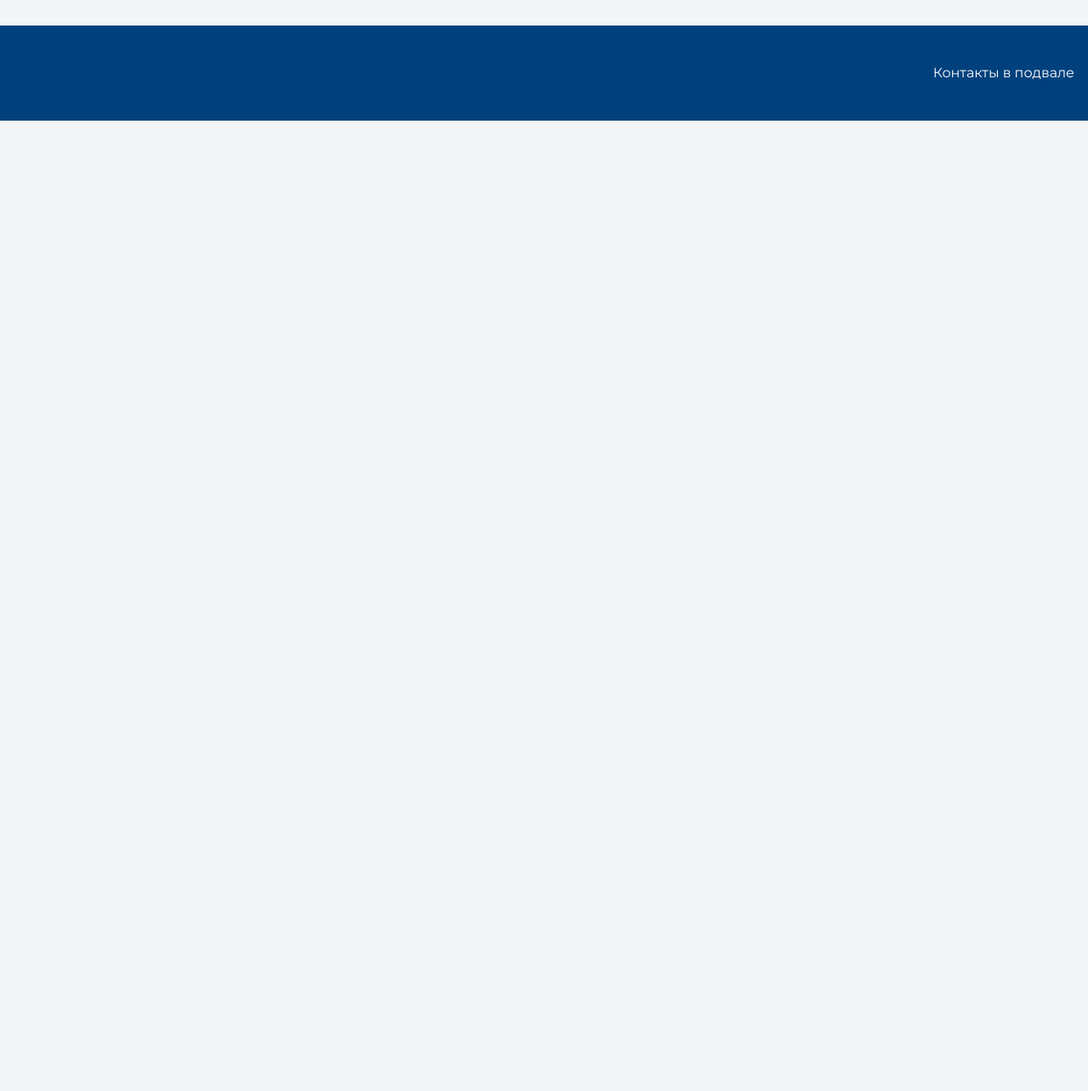
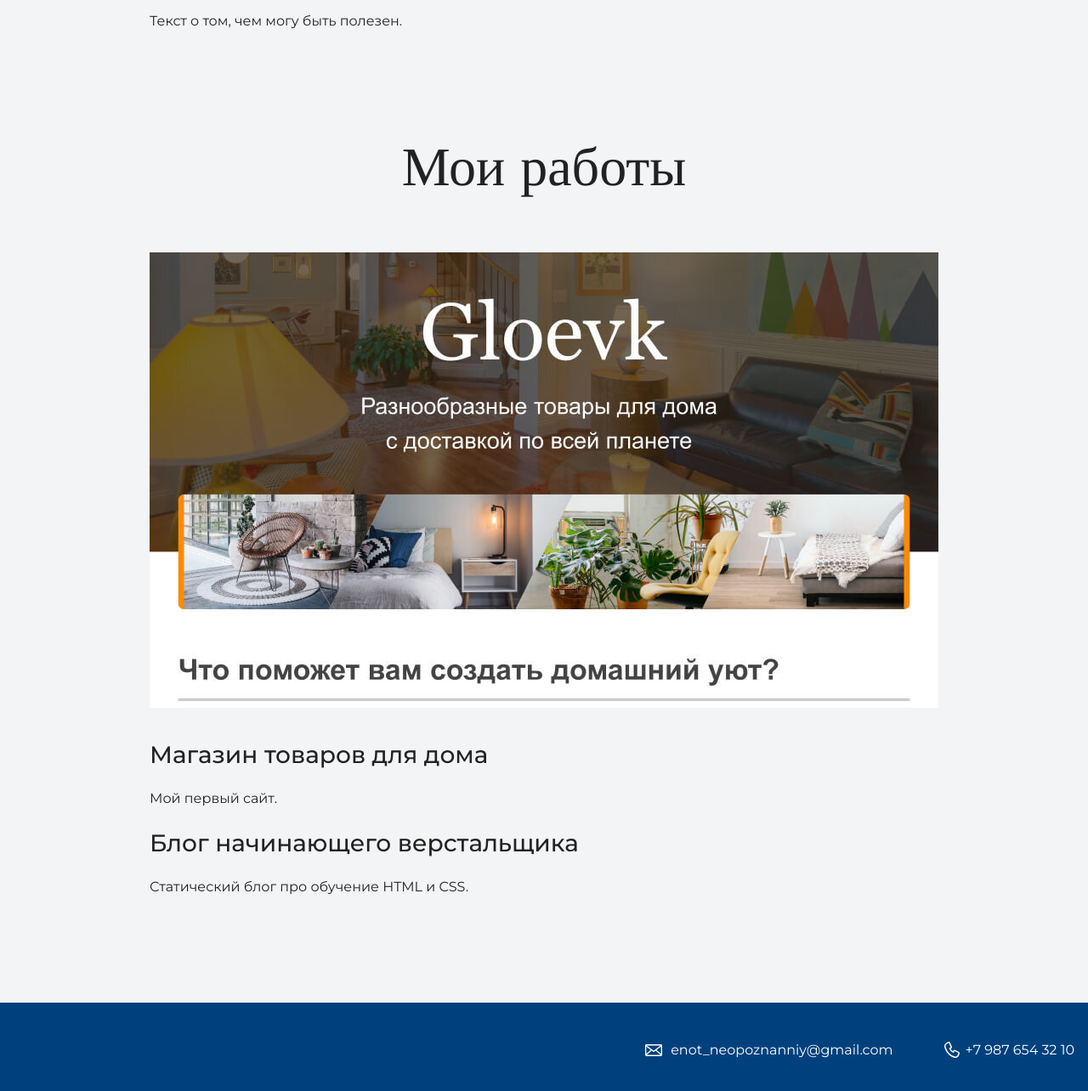
Before and after one commit to Demetry42/my-site, a plain HTML site: page index.html in a window 1280 px wide. Shown: the part 1910-3194 px from the top of the page at 85% size. Before the commit the page ends 2052 px from the top, so only its background shows below. Drawn offline with nearby package versions, Linux system fonts and the light colour scheme.

Commit message:
Добавление в разметку ссылок и изображений_2

```diff
--- a/index.html
+++ b/index.html
@@ -27,6 +27,9 @@
     <section class="intro">
 	<div class="container">
       <h2 class="subheading">Давайте познакомимся</h2>
+	<figure class="user-image">
+  	<img src="files/user.jpg" width="928" height="536" alt="Фотография Неопознанного Енота">
+	</figure>
       <h3>Пара слов о себе</h3>
       <p>Текст с парой слов о себе.</p>
       <h3>Чем могу быть полезен</h3>
@@ -37,7 +40,9 @@
     <section class="portfolio">
 	<div class="container">
       <h2 class="subheading">Мои работы</h2>
-
+	<figure class="project-image">
+  	<img src="files/project.jpg" width="928" height="536" alt="Cайт магазина товаров для дома">
+	</figure>
       <h3>Магазин товаров для дома</h3>
       <p>Мой первый сайт.</p>
 
@@ -48,7 +53,8 @@
 
     <footer class="page-footer">
 	<div class="container">
-      Контакты в подвале
+		<a class="footer-email" href="mailto:enot_neopoznanniy@gmail.com">enot_neopoznanniy@gmail.com</a>
+		<a class="footer-phone" href="tel:+79876543210">+7 987 654 32 10</a>
 	</div>
     </footer>
   </body>
```
